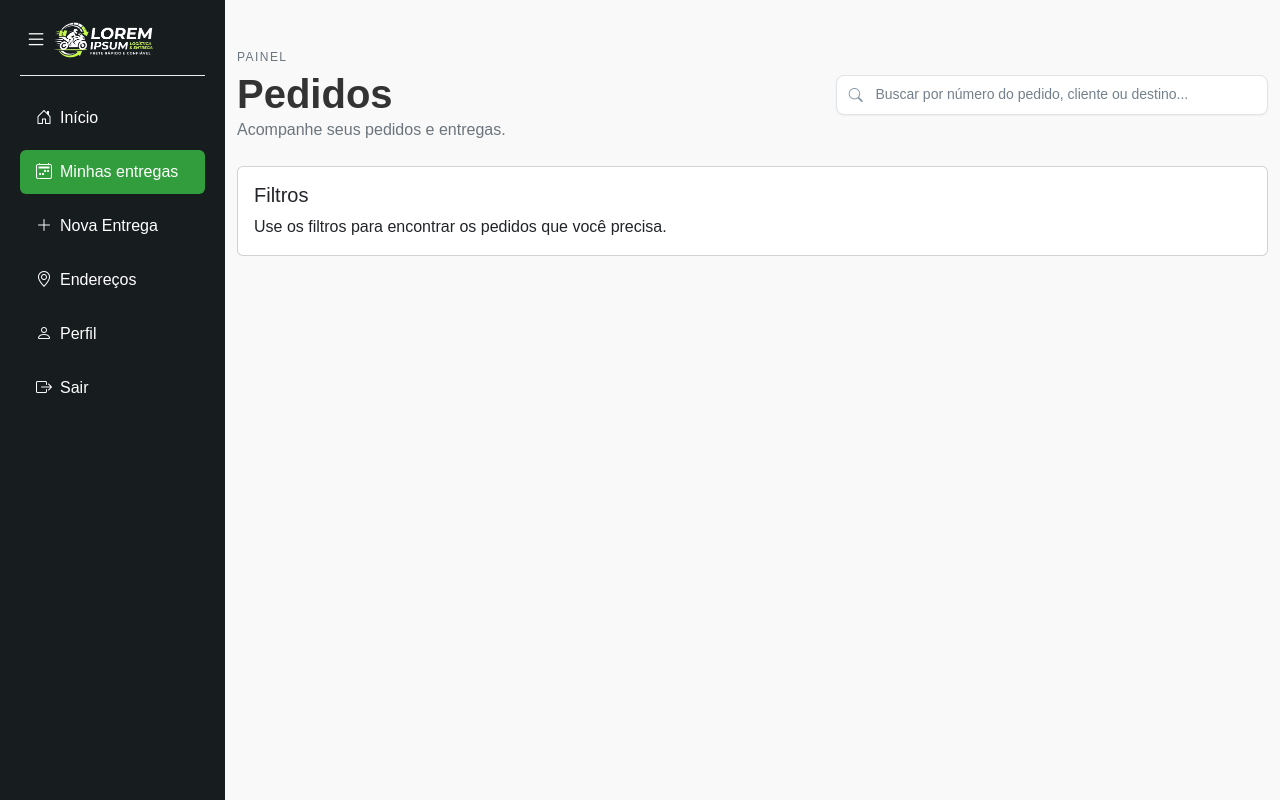
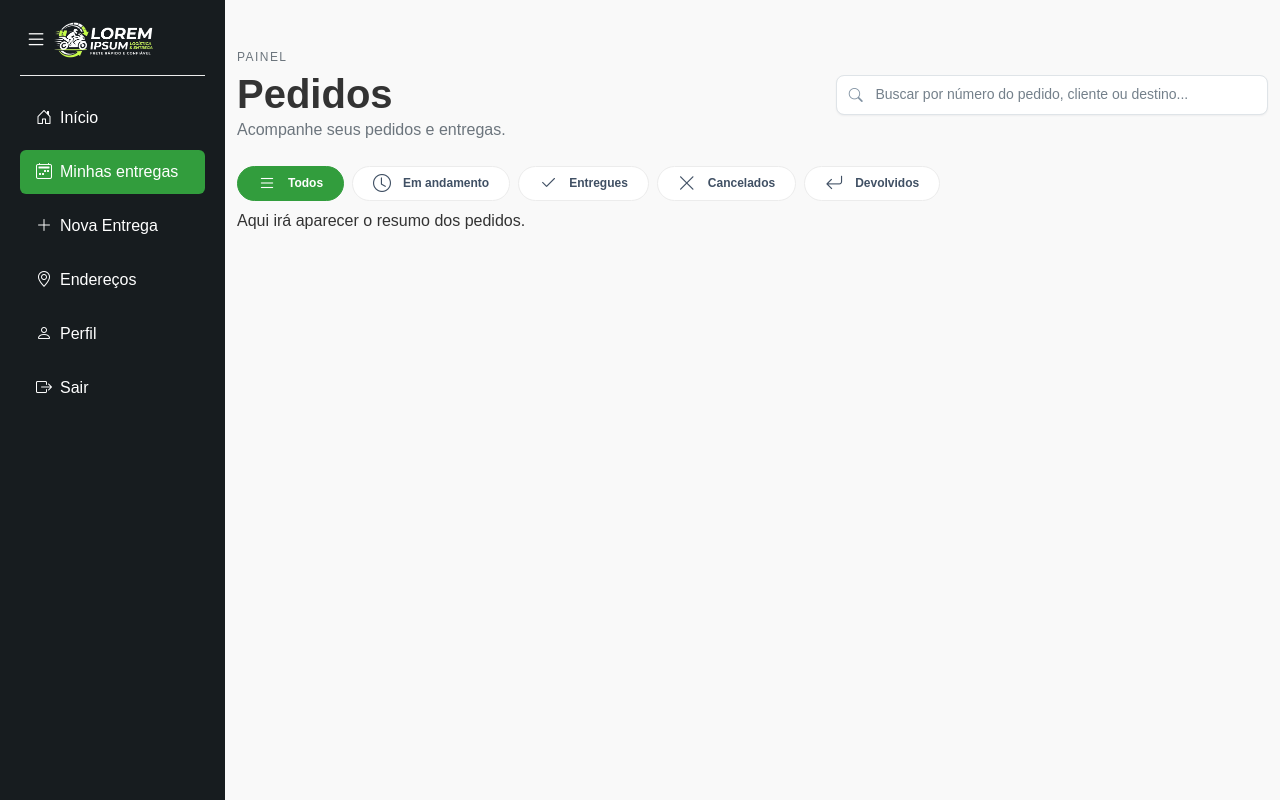
Before and after one commit to DevCarlosFilipe/freteapp, a React (Vite) app in the folder frontend/: page /dashboard/orders in a window 1280 px wide. Built offline with nearby package versions, Linux system fonts and the light colour scheme.

Commit message:
Reorganização e adição das NavPillsButton.jsx

```diff
--- a/frontend/src/components/auth/ForgotPassword.jsx
+++ b/frontend/src/components/auth/ForgotPassword.jsx
@@ -1,7 +1,7 @@
 import Input from "../ui/form/Input";
 import Button from "../ui/form/Button";
 import ActionLink from "../ui/form/ActionLink";
-import Alert from "../ui/Alert";
+import Alert from "../ui/form/Alert";
 
 import Auth from "./Auth";
 
--- a/frontend/src/components/auth/Login.jsx
+++ b/frontend/src/components/auth/Login.jsx
@@ -7,7 +7,7 @@ import Input from "../ui/form/Input";
 import Button from "../ui/form/Button";
 import ActionLink from "../ui/form/ActionLink";
 import CheckBox from "../ui/form/CheckBox";
-import Alert from "../ui/Alert";
+import Alert from "../ui/form/Alert";
 
 
 function Login({
--- a/frontend/src/components/auth/Register.jsx
+++ b/frontend/src/components/auth/Register.jsx
@@ -1,7 +1,7 @@
 import Input from "../ui/form/Input";
 import Button from "../ui/form/Button";
 import ActionLink from "../ui/form/ActionLink";
-import Alert from "../ui/Alert";
+import Alert from "../ui/form/Alert";
 import { useNavigate } from "react-router-dom";
 
 import Auth from "./Auth";
--- /dev/null
+++ b/frontend/src/components/orders/OrderContent.jsx
@@ -0,0 +1,14 @@
+function OrderContent() {
+    return (
+        <div class="tab-content" id="orderContent">
+            <div class="tab-pane show active" id="ordersResume" role="tabpanel" aria-labelledby="pills-home-tab" tabindex="0">
+                <p>Aqui irá aparecer o resumo dos pedidos.</p>
+            </div>
+            <div class="tab-pane" id="ordersFilter" role="tabpanel" aria-labelledby="pills-profile-tab" tabindex="0">
+                <p>Aqui irá aparecer o filtro de pedidos.</p>
+            </div>
+        </div>
+    );
+}
+
+export default OrderContent;
--- a/frontend/src/components/orders/OrderFilters.jsx
+++ b/frontend/src/components/orders/OrderFilters.jsx
@@ -1,11 +1,14 @@
+import NavPillsButton from "../ui/NavPillsButton";
+
 function OrderFilters() {
     return (
-        <div className="card">
-            <div className="card-body">
-                <h5 className="card-title">Filtros</h5>
-                <p className="card-text">Use os filtros para encontrar os pedidos que você precisa.</p>
-            </div>
-        </div>
+        <ul className="nav nav-pills" id="pills-tab" role="tablist">
+            <NavPillsButton text="Todos" icon="list" id="pills-resume-tab" dataBsTarget="#ordersResume" active={true} />
+            <NavPillsButton text="Em andamento" icon="clock" id="pills-in-progress-tab" dataBsTarget="#ordersFilter" />
+            <NavPillsButton text="Entregues" icon="check2" id="pills-completed-tab" dataBsTarget="#ordersFilter" />
+            <NavPillsButton text="Cancelados" icon="x-lg" id="pills-cancelled-tab" dataBsTarget="#ordersFilter" />
+            <NavPillsButton text="Devolvidos" icon="arrow-return-left" id="pills-refunded-tab" dataBsTarget="#ordersFilter" />
+        </ul>
     );
 }
 
--- /dev/null
+++ b/frontend/src/components/ui/NavPillsButton.jsx
@@ -0,0 +1,28 @@
+import styles from "./NavPillsButton.module.css";
+
+function NavPillsButton({ id, dataBsTarget, text, icon, active = false }) {
+    const iconName = typeof icon === "string" ? icon.trim() : "";
+
+    return (
+        <li className="nav-item" role="presentation">
+            <button
+                className={`${styles.NavPillsButton} ${active ? "active" : ""}`}
+                id={id}
+                data-bs-toggle="tab"
+                data-bs-target={dataBsTarget}
+                type="button"
+                role="tab"
+                aria-controls={dataBsTarget.replace(/^#/, "")}
+                aria-selected={active}>
+
+                {iconName && (
+                    <i className={`bi bi-${iconName} ${styles.NavPillsButtonIcon}`} aria-hidden="true" />
+                )}
+                {text}
+
+            </button>
+        </li>
+    );
+}
+
+export default NavPillsButton;
--- /dev/null
+++ b/frontend/src/components/ui/NavPillsButton.module.css
@@ -0,0 +1,54 @@
+.NavPillsButton {
+    display: inline-flex;
+    align-items: center;
+    justify-content: center;
+    margin-bottom: 0.5rem;
+    margin-right: 0.5rem;
+    gap: 0.75rem;
+    padding: 7px 20px;
+    border: 1px solid var(--color-border-soft);
+    border-radius: 1.25rem;
+    background-color: var(--color-white);
+    color: #405064;
+    font-size: 9pt;
+    font-weight: 600;
+    white-space: nowrap;
+    transition: background-color 160ms ease, border-color 160ms ease, color 160ms ease;
+}
+
+.NavPillsButton:hover {
+    border-color: #cbd4dc;
+    color: #26384a;
+}
+
+.NavPillsButton:focus-visible {
+    outline: 3px solid rgb(50 157 61 / 22%);
+    outline-offset: 2px;
+    box-shadow: none;
+}
+
+.NavPillsButton:global(.active) {
+    border-color: var(--color-theme, #329d3d);
+    background-color: var(--color-theme, #329d3d) !important;
+    color: #fff !important;
+}
+
+.NavPillsButtonIcon {
+    flex: 0 0 auto;
+    font-size: 1.125rem;
+    line-height: 1;
+}
+
+@media (max-width: 575.98px) {
+    .NavPillsButton {
+        min-height: 2.75rem;
+        padding: 0.625rem 1rem;
+        font-size: 0.875rem;
+    }
+}
+
+@media (prefers-reduced-motion: reduce) {
+    .NavPillsButton {
+        transition: none;
+    }
+}
--- a/frontend/src/pages/Dashboard/Orders.jsx
+++ b/frontend/src/pages/Dashboard/Orders.jsx
@@ -1,5 +1,6 @@
 import SearchInput from "../../components/ui/form/SearchInput";
 import OrderFilters from "../../components/orders/OrderFilters";
+import OrderContent from "../../components/orders/OrderContent";
 
 function Orders() {
     return (
@@ -19,9 +20,9 @@ function Orders() {
                         <div>
                             <SearchInput placeholder="Buscar por número do pedido, cliente ou destino..." />
                         </div>
-
                     </div>
                     <OrderFilters />
+                    <OrderContent />
                 </div>
             </div>
         </div>
--- a/frontend/src/pages/ResetPassword.jsx
+++ b/frontend/src/pages/ResetPassword.jsx
@@ -3,7 +3,7 @@ import { useSearchParams, Link } from "react-router-dom";
 import Auth from "../components/auth/Auth";
 import Input from "../components/ui/form/Input";
 import Button from "../components/ui/form/Button";
-import Alert from "../components/ui/Alert";
+import Alert from "../components/ui/form/Alert";
 
 function ResetPassword() {
     const [searchParams] = useSearchParams();
--- a/frontend/src/pages/Testes.jsx
+++ b/frontend/src/pages/Testes.jsx
@@ -5,7 +5,7 @@ import styles from "../styles/Testes.module.css"
 
 import Input from "../components/ui/form/Input"
 import Button from "../components/ui/form/Button"
-import Alert from "../components/ui/Alert"
+import Alert from "../components/ui/form/Alert"
 
 function Testes() {
     const [authCheckVersion, setAuthCheckVersion] = useState(0)
```
Also changed, not shown: frontend/src/components/ui/form/Alert.jsx (renamed from frontend/src/components/ui/Alert.jsx).
